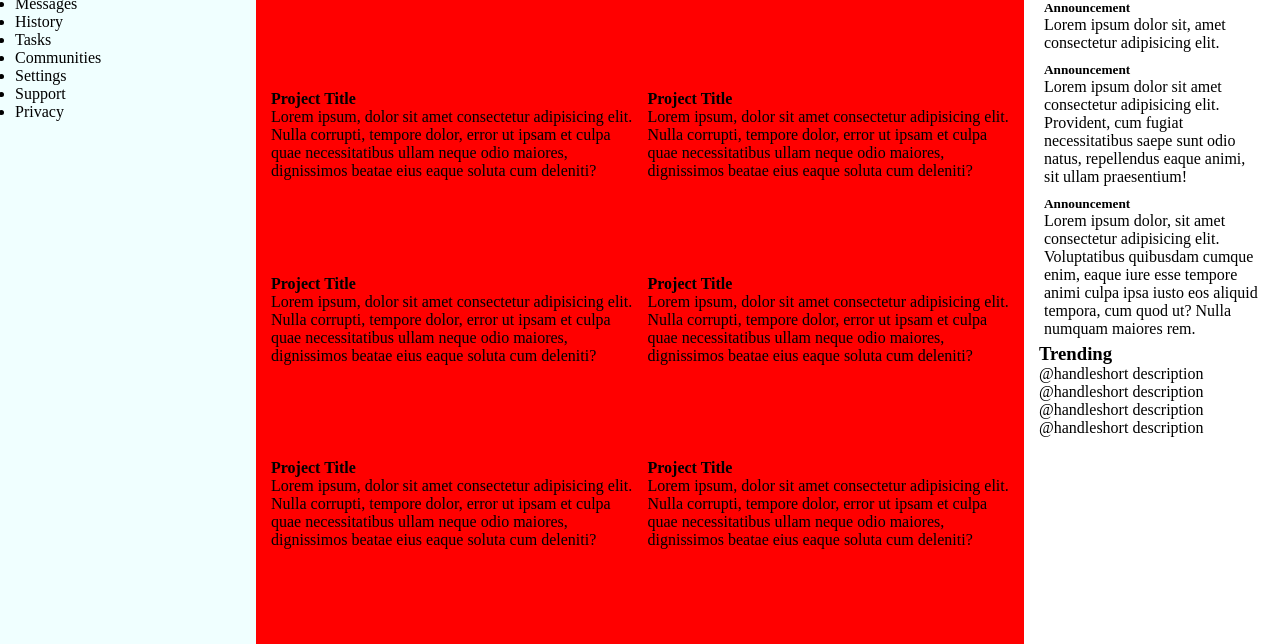
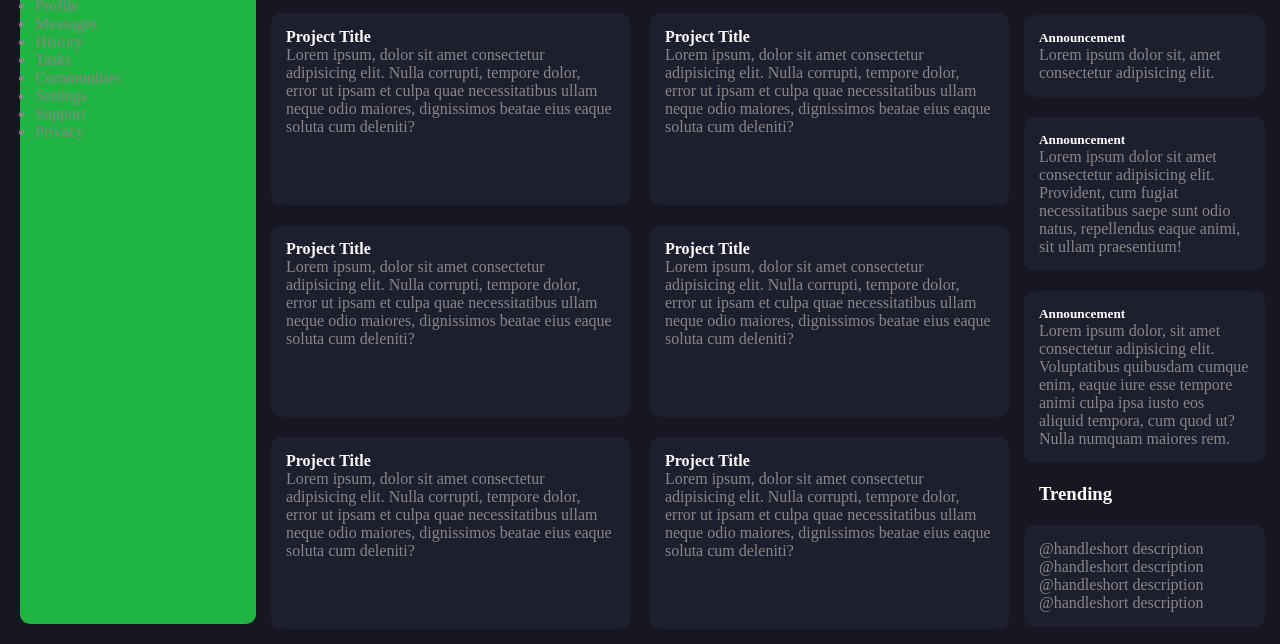
Before and after one commit to TomHergenreter/odin-admin-dashboard, a plain HTML site: page index.html in a window 1280 px wide. Shown: the part 156-800 px from the top of the page. Drawn offline with Linux system fonts and the light colour scheme.

Commit message:
Complete layout styles

```diff
--- a/index.html
+++ b/index.html
@@ -112,8 +112,8 @@
                         </div>
                     </div>
                     <aside class="content-sidebar">
+                        <h3>Announcements</h3>
                         <div class="announcements">
-                            <h3>Announcements</h3>
                             <div class="announcement">
                                 <h5>Announcement</h5>
                                 <p>Lorem ipsum dolor sit, amet consectetur adipisicing elit.</p>
@@ -127,8 +127,8 @@
                                 <p>Lorem ipsum dolor, sit amet consectetur adipisicing elit. Voluptatibus quibusdam cumque enim, eaque iure esse tempore animi culpa ipsa iusto eos aliquid tempora, cum quod ut? Nulla numquam maiores rem.</p>
                             </div>
                         </div>
+                        <h3>Trending</h3>
                         <div class="trending">
-                            <h3>Trending</h3>
                             <div class="trend">
                                 <img src="" alt=""><span class="handle">@handle</span><span class="desription">short description</span>
                                 <img src="" alt=""><span class="handle">@handle</span><span class="desription">short description</span>
--- a/styles.css
+++ b/styles.css
@@ -6,17 +6,39 @@
 
 :root {
     --container-padding: 15px;
+    --main-bg-color: #171623;
+    --secondary-bg-color: #1d1e2e;
+    --green-color: rgb(32, 180, 67);
+    --main-header-color: #ffffff;
+    --border-radius: 10px;
+    --main-font-color: #878787;
+}
+
+body {
+    color: var(--main-font-color);
+}
+
+h1,
+h2,
+h3,
+h4,
+h5 {
+    color: var(--main-header-color);
 }
 
 .container {
     display: grid;
     grid-template-columns: 1fr 4fr;
     height: 100vh;
+    background-color: var(--main-bg-color)
 }
 
 .sidebar {
+    margin: 20px 0 20px 20px;
     padding: var(--container-padding);
-    background-color: azure;
+    border-radius: var(--border-radius);
+    background-color: var(--green-color);
+    color: #878787;
 }
 
 
@@ -24,17 +46,18 @@
     grid-column: 2 / span 4;
     display: grid;
     grid-template-rows: 1fr 6fr;
+    background-color: var(--main-bg-color)
 }
 
 .header {
+    margin: 20px;
+    padding: var(--container-padding);
     display: grid;
     grid-template-rows: 1fr 1fr;
-    /* grid-template-columns: repeat(auto-fit, minmax(300px, auto)); */
     grid-template-columns: repeat(auto-fill, minmax(max(250px, 50%), 1fr));
+    border-radius: var(--border-radius);
 
-    padding: var(--container-padding);
-
-    background-color: blueviolet;
+    background-color: var(--secondary-bg-color)
 }
 
 .search,
@@ -62,22 +85,40 @@
     grid-template-columns: 3fr 1fr;
 }
 
+.content h3 {
+    padding-left: var(--container-padding);
+}
+
 .projects {
     padding: var(--container-padding);
     display: grid;
-    gap: 15px;
+    gap: 20px;
     grid-template-columns: repeat(auto-fit, minmax(250px, auto));
+    grid-template-rows: 20px;
 
-
-    background-color: red;
+    background-color: var(--main-bg-color)
 }
 
 .projects h3 {
     grid-column: 1 / -1;
+    color: #ffffff;
+}
+
+.project {
+    padding: var(--container-padding);
+    border-radius: var(--border-radius);
+    background-color: var(--secondary-bg-color);
 }
 
 .content-sidebar {
     padding: var(--container-padding);
+    padding-left: 0;
+    display: flex;
+    flex-direction: column;
+}
+
+.content-sidebar h3 {
+    margin-bottom: 20px;
 }
 
 .announcements {
@@ -86,5 +127,16 @@
 }
 
 .announcement {
-    padding: 5px;
+    padding: var(--container-padding);
+    margin-bottom: 20px;
+    border-radius: var(--border-radius);
+    background-color: var(--secondary-bg-color);
 }
+
+.trending {
+    display: flex;
+    flex-direction: column;
+    padding: var(--container-padding);
+    border-radius: var(--border-radius);
+    background-color: var(--secondary-bg-color);
+}
```
